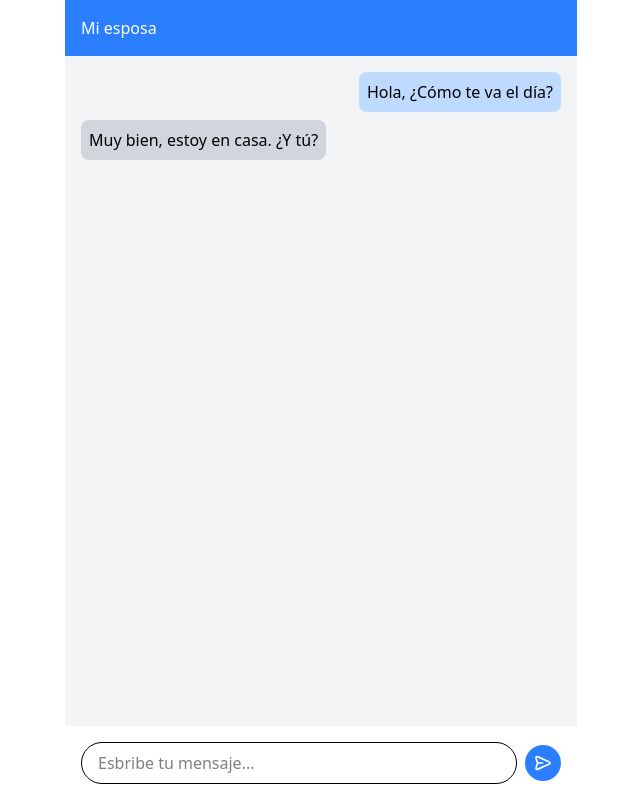
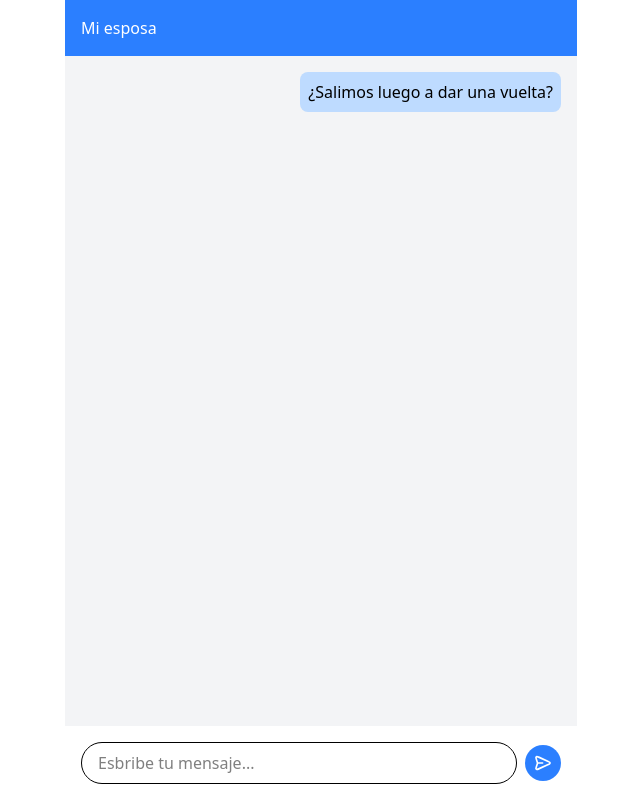
Before and after one commit to Esbosan/indecision-app, a Vue app: page / in a window 1280 px wide. Shown: the whole page, without its empty margins (319-959 px from the left). Built offline with nearby package versions, Linux system fonts and the light colour scheme; the HTML template or start-up script is replaced by a standard one.

Commit message:
api yesno

```diff
--- /dev/null
+++ b/src/components/chat/ChatBullula.vue
@@ -0,0 +1,23 @@
+<template>
+  <div v-if="meusEst" class="flex justify-end">
+    <div class="bg-blue-200 text-black p-2 max-w-xs rounded-lg">
+      {{ nuntius }}
+    </div>
+  </div>
+
+  <div v-else class="flex">
+    <div class="bg-gray-300 text-black p-2 max-w-xs rounded-lg">
+      <span class="capitalize">{{ nuntius }}</span>
+    </div>
+  </div>
+</template>
+
+<script lang="ts" setup>
+interface Props {
+  nuntius: string;
+  meusEst: boolean;
+  imago?: string;
+}
+
+defineProps<Props>();
+</script>
--- a/src/components/chat/ChatNuntii.vue
+++ b/src/components/chat/ChatNuntii.vue
@@ -1,19 +1,17 @@
 <template>
   <div class="p-4 flex-1 overflow-y-auto">
     <div class="flex flex-col space-y-2">
-      <div class="flex justify-end">
-        <div class="bg-blue-200 text-black p-2 max-w-xs rounded-lg">Hola, ¿Cómo te va el día?</div>
-      </div>
 
-      <div class="flex">
-        <div class="bg-gray-300 text-black p-2 max-w-xs rounded-lg">
-          Muy bien, estoy en casa. ¿Y tú?
-        </div>
-      </div>
+      <ChatBullula :meus-est="true" nuntius="¿Salimos luego a dar una vuelta?" />
+
     </div>
   </div>
 </template>
 
 <script lang="ts" setup>
+import ChatBullula from './ChatBullula.vue';
+
+
+
 
 </script>
```
